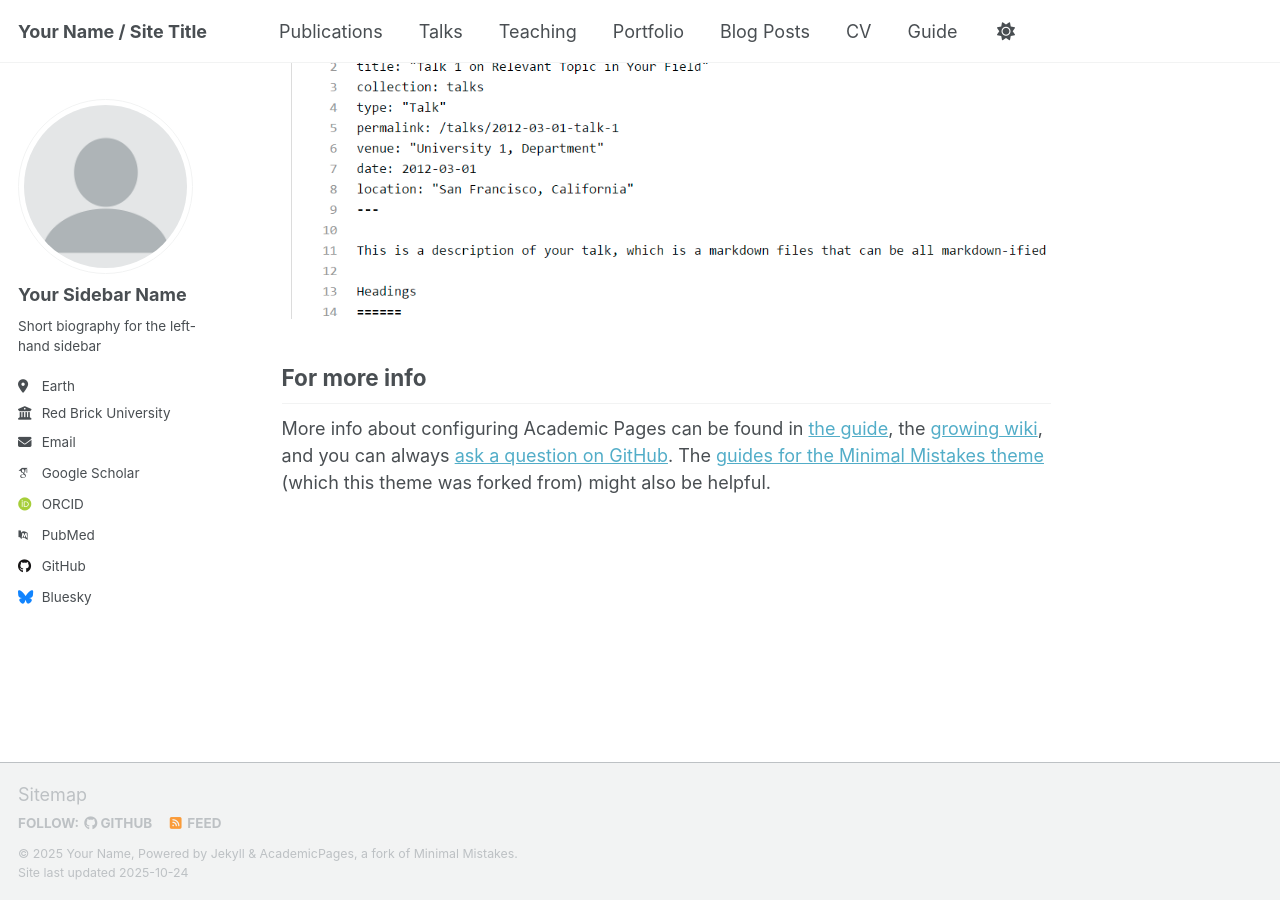
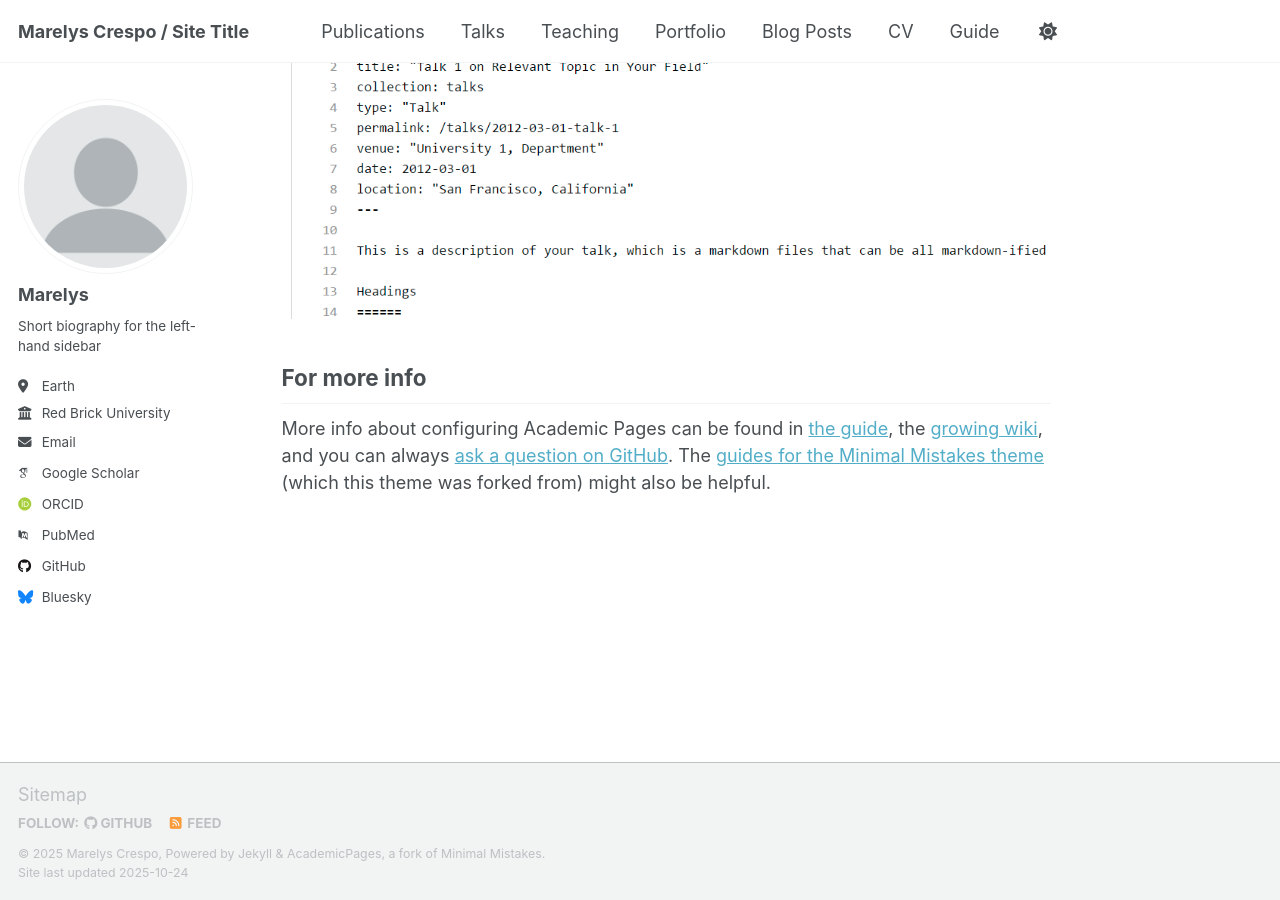
Before and after one commit to marelyscrespo/marelyscrespo.github.io, a Jekyll site: the page built from _pages/about.md, in a window 1280 px wide and 900 px high, scrolled down 2880 px. Built offline with Jekyll 4.4.1, drawn with Linux system fonts in a browser that asks for light colours; some web fonts are replaced; a script that is not in the unit is left out.

Commit message:
Update _config.yml

```diff
--- a/_config.yml
+++ b/_config.yml
@@ -9,14 +9,14 @@
 # Basic Site Settings
 locale                   : "en-US"
 site_theme               : "default" # Currently available options are "default", "air"
-title                    : "Your Name / Site Title"
+title                    : "Marelys Crespo / Site Title"
 title_separator          : "-"
-name                     : &name "Your Name"
+name                     : &name "Marelys Crespo"
 description              : &description "Your Name's academic portfolio"   # Update this with a general description of your site, this is the default if not overridden by a page
-url                      : https://academicpages.github.io # The base hostname & protocol for your site e.g. "https://[your GitHub username].github.io",
+url                      : https://marelyscrespo.github.io # The base hostname & protocol for your site e.g. "https://[your GitHub username].github.io",
                                                            # or if you already have some other page hosted on Github then use "https://[your GitHub username].github.io/[Your Repo Name]"
 baseurl                  : "" # the subpath of your site, e.g. "/blog"
-repository               : "academicpages/academicpages.github.io"
+repository               : "marelyscrespo.github.io"
 
 # Site Author - The following control what appear as part of the author content on the side bar.
 #               If a field is blank the icon and link will not appear, otherwise it will be shown.
@@ -24,7 +24,7 @@ repository               : "academicpages/academicpages.github.io"
 author:
   # Biographic information
   avatar           : "profile.png"
-  name             : "Your Sidebar Name"
+  name             : "Marelys"
   pronouns         : # example: "she/her"
   bio              : "Short biography for the left-hand sidebar"
   location         : "Earth"
```
